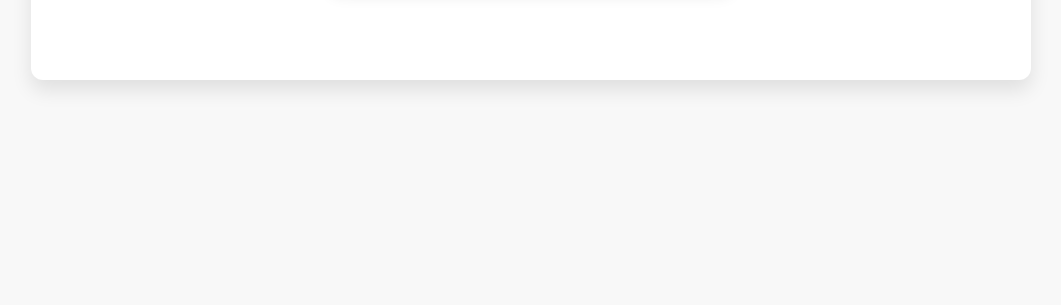
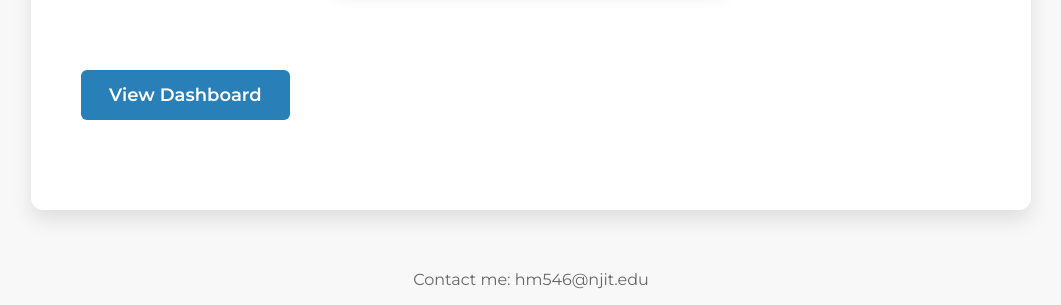
Before and after one commit to hmankar01/PowerBI-Food-Analytics-, a plain HTML site: page index.html in a window 1280 px wide. Shown: the part 650-955 px from the top of the page, without its empty margins (109-1170 px from the left). Before the commit the page ends 800 px from the top, so only its background shows below. Drawn offline with Linux system fonts and the light colour scheme.

Commit message:
new styles

```diff
--- a/Styles.css
+++ b/Styles.css
@@ -39,10 +39,9 @@ h1 {
     box-shadow: 0 5px 15px rgba(0, 0, 0, 0.1);
 }
 
-/* Add this section to include a button */
 .cta-button {
-    display: block;
-    margin: 40px auto 0;
+    display: inline-block;
+    margin: 40px auto;
     padding: 14px 28px;
     background-color: #2980b9;
     color: #fff;
@@ -56,3 +55,10 @@ h1 {
 .cta-button:hover {
     background-color: #3498db;
 }
+
+footer {
+    text-align: center;
+    margin-top: 40px;
+    font-size: 16px;
+    color: #666;
+}
--- a/index.html
+++ b/index.html
@@ -16,6 +16,11 @@
             <p>Welcome to my portfolio, where I showcase a Power BI dashboard project focused on food-related insights.</p>
         </div>
         <img class="snapshot" src="https://raw.githubusercontent.com/hmankar01/know_your_food/main/dashboard.png" alt="Snapshot of my report">
+        <a href="https://github.com/hmankar01/Know_your_food/blob/main/Know_your_food.pbix" class="cta-button">View Dashboard</a>
+    </div>
+    <footer>
+        <p>Contact me: hm546@njit.edu</p>
+
     </div>
 </body>
 </html>
```
